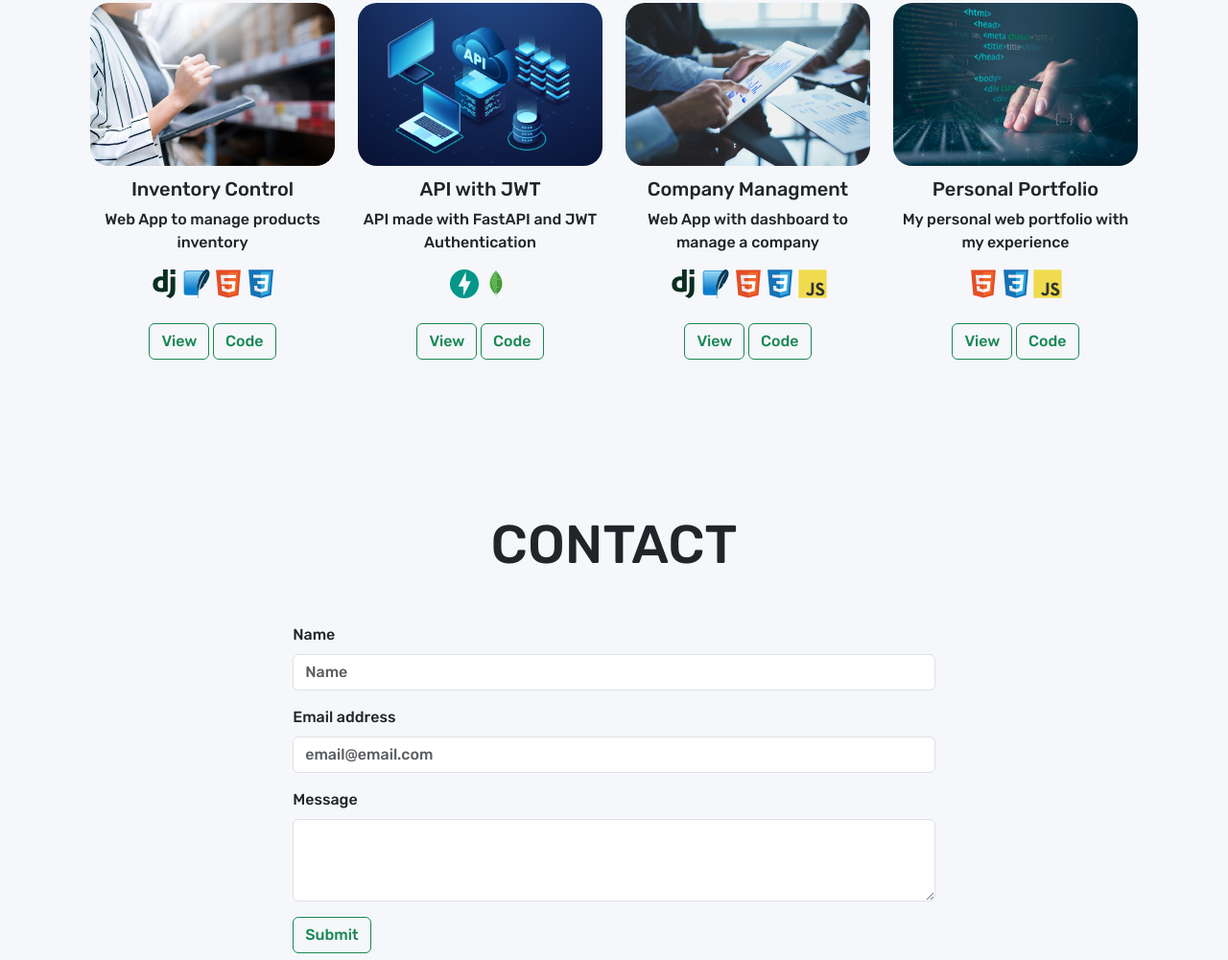
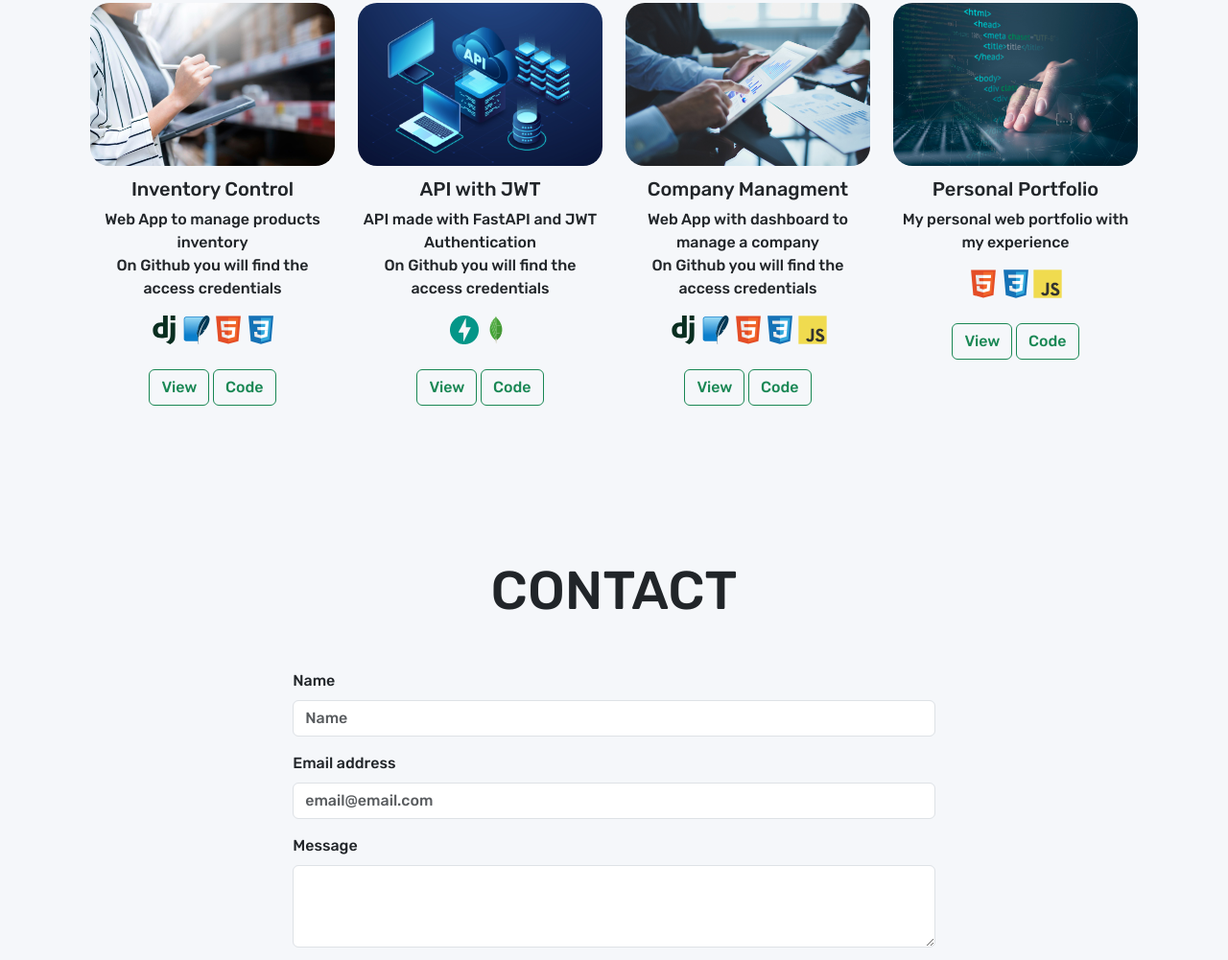
Before and after one commit to mariogarciasaz/mariogarciasaz.github.io, a plain HTML site: page index.html in a window 1280 px wide. Shown: the part 1232-2233 px from the top of the page at 96% size. Drawn offline with nearby package versions, Linux system fonts and the light colour scheme.

Commit message:
Update index.html

```diff
--- a/index.html
+++ b/index.html
@@ -180,7 +180,7 @@
                             <img src="img/project_inventory_control.JPG" class="img-project">
                             <div class="datas">
                                 <h5>Inventory Control</h5>
-                                <p>Web App to manage products inventory</p>
+                                <p>Web App to manage products inventory<br> On Github you will find the access credentials</p>
                                 <div class="techs">
                                     <svg version="1.0" width="30px" height="30px" viewBox="0 0 128 128"
                                         xmlns="http://www.w3.org/2000/svg" fill="#092e20">
@@ -248,7 +248,7 @@
                             <img src="img/project_Fast_API.JPG" class="img-project">
                             <div class="datas">
                                 <h5>API with JWT</h5>
-                                <p>API made with FastAPI and JWT Authentication</p>
+                                <p>API made with FastAPI and JWT Authentication <br> On Github you will find the access credentials</p>
                                 <div class="techs">
                                     <svg xmlns="http://www.w3.org/2000/svg" width="30px" height="30px"
                                         viewBox="0 0 128 128">
@@ -304,7 +304,7 @@
                             <img src="img/project_company_management.JPG" class="img-project">
                             <div class="datas">
                                 <h5>Company Managment</h5>
-                                <p>Web App with dashboard to manage a company</p>
+                                <p>Web App with dashboard to manage a company<br> On Github you will find the access credentials </p>
                                 <div class="techs">
                                     <svg version="1.0" width="30px" height="30px" viewBox="0 0 128 128"
                                         xmlns="http://www.w3.org/2000/svg" fill="#092e20">
```
